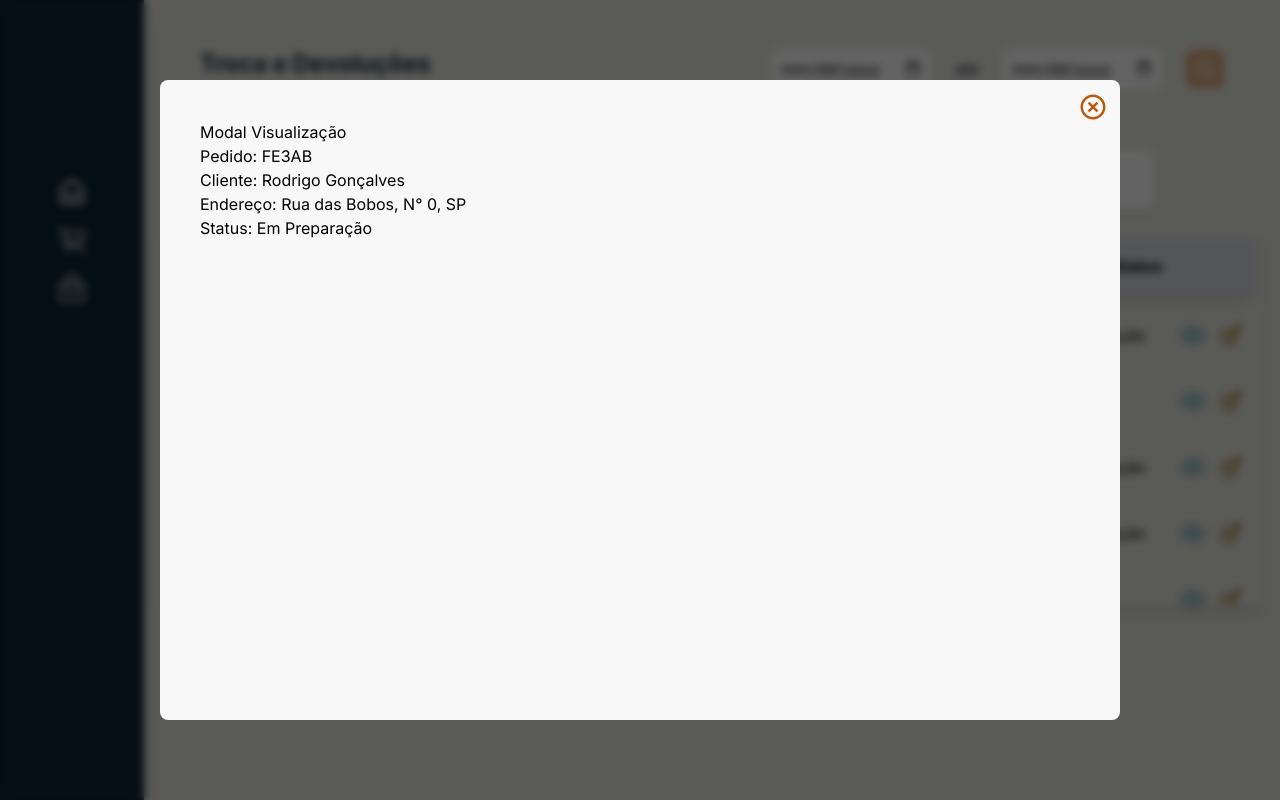
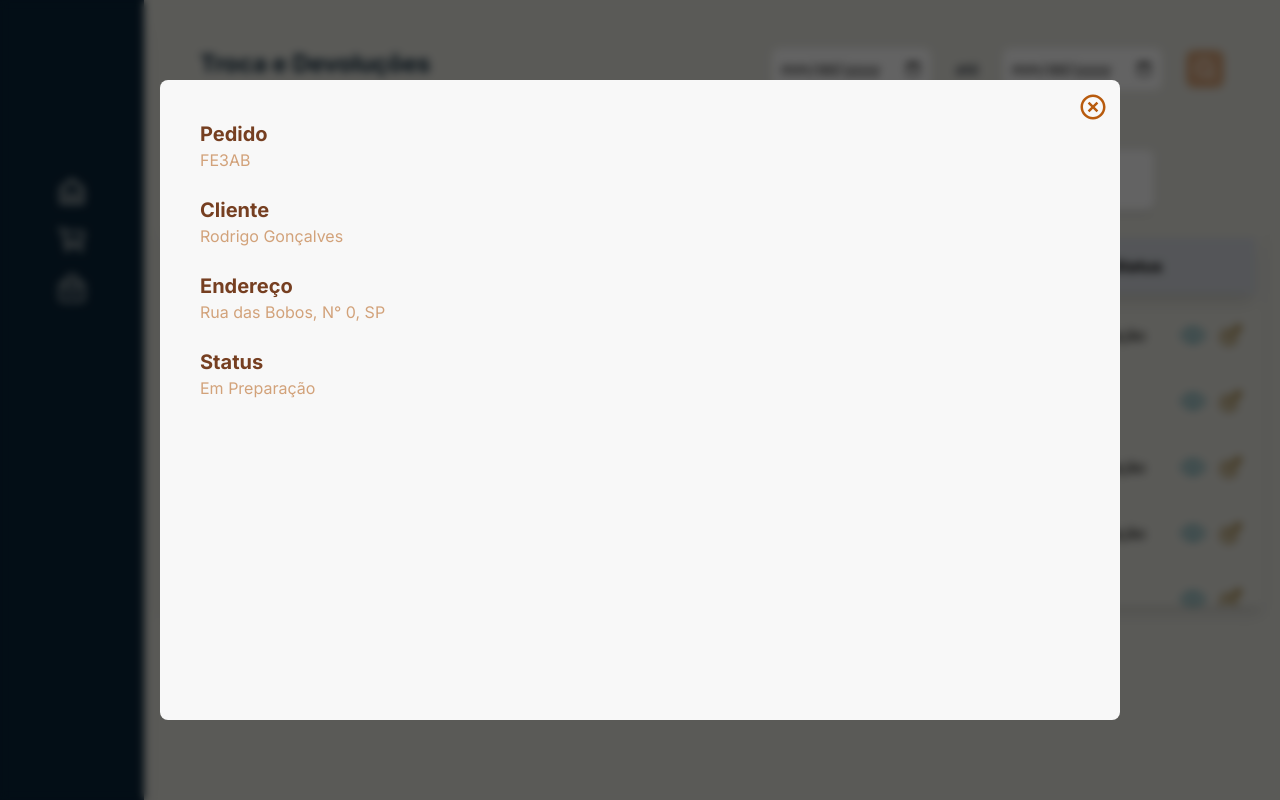
Before and after one commit to hector-oliveira/horas-elegantes, a Next.js app: page /cart in a window 1280 px wide. Both pictures are taken after a click on the button 1193 px from the left and 335 px from the top of the page. Built offline with nearby package versions, Linux system fonts and the light colour scheme.

Commit message:
improve: informations modal cart

```diff
--- a/src/app/(admin)/cart/page.tsx
+++ b/src/app/(admin)/cart/page.tsx
@@ -50,11 +50,22 @@ export default function Cart() {
           {isViewModalVisible && (
             <Components.ViewModal closeModal={viewModalHandlers.close}>
               <div>
-                <h1>Modal Visualização</h1>
-                <p>Pedido: {viewOrder.orderCode}</p>
-                <p>Cliente: {viewOrder.client}</p>
-                <p>Endereço: {viewOrder.address}</p>
-                <p>Status: {viewOrder.status}</p>
+                <h2 className="text-brow-4 font-bold text-xl">Pedido</h2>
+                <p className="text-brow-3 font-normal text-md mb-6">
+                  {viewOrder.orderCode}
+                </p>
+                <h2 className="text-brow-4 font-bold text-xl">Cliente</h2>
+                <p className="text-brow-3 font-normal text-md mb-6">
+                  {viewOrder.client}
+                </p>
+                <h2 className="text-brow-4 font-bold text-xl">Endereço</h2>
+                <p className="text-brow-3 font-normal text-md mb-6">
+                  {viewOrder.address}
+                </p>
+                <h2 className="text-brow-4 font-bold text-xl">Status</h2>
+                <p className="text-brow-3 font-normal text-md mb-6">
+                  {viewOrder.status}
+                </p>
               </div>
             </Components.ViewModal>
           )}
```
